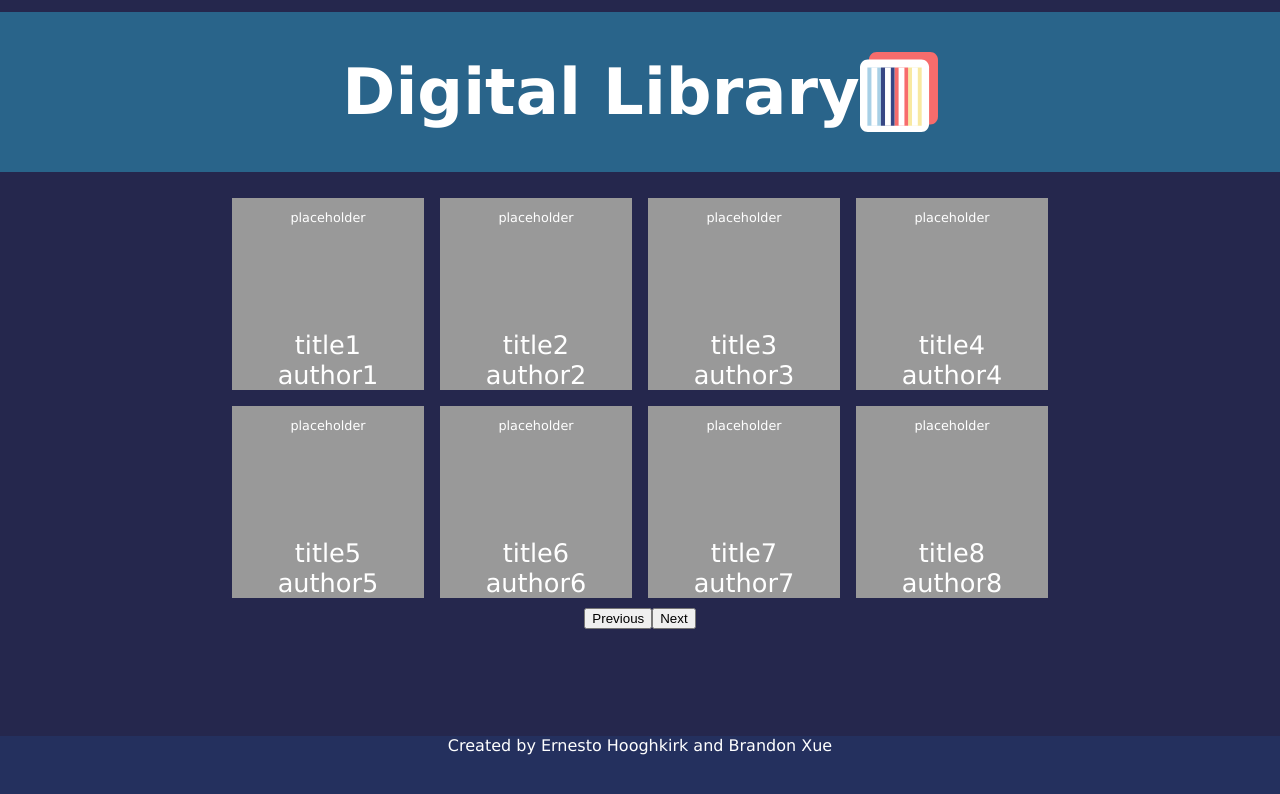
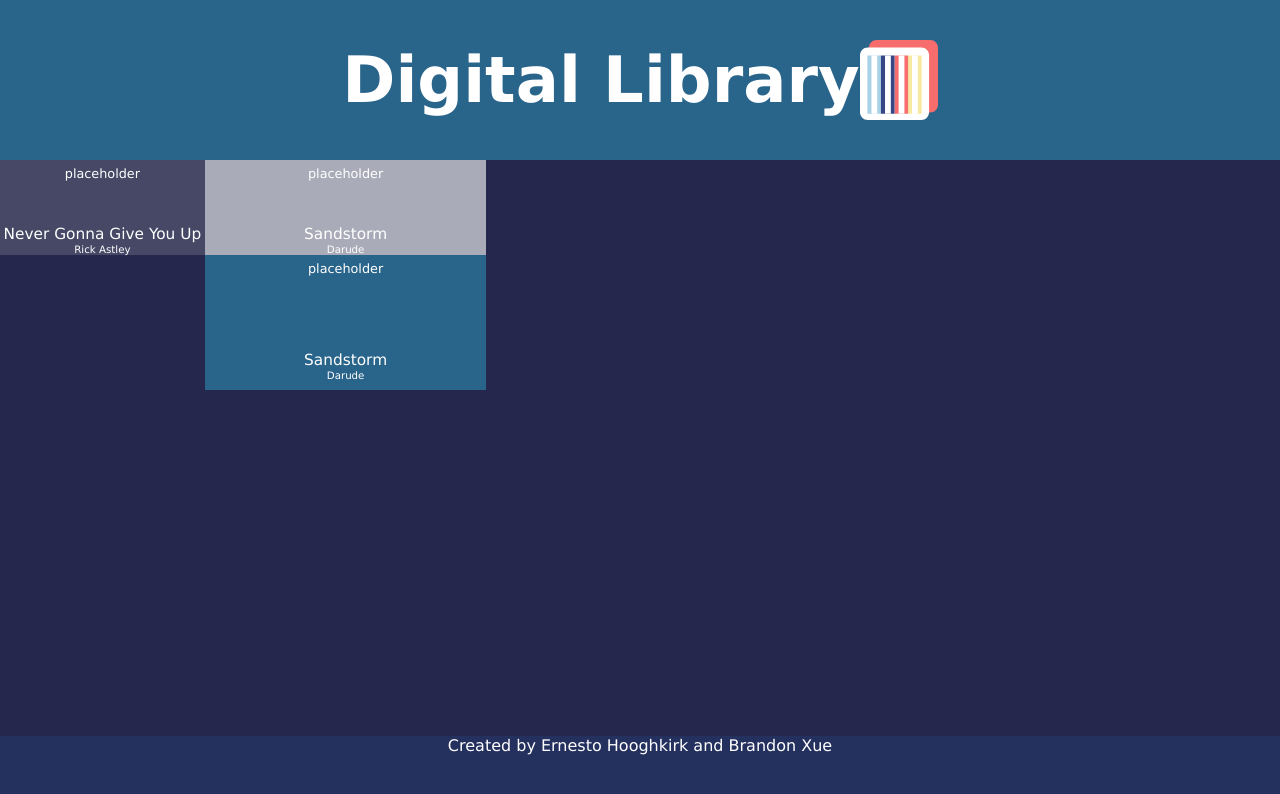
Before and after one commit to BrandonXue/digital-library, a React (Create React App) app: page / in a window 1280 px wide. Shown: the top 794 px of the page. Built offline with nearby package versions, Linux system fonts and the light colour scheme.

Commit message:
Changed App display property

```diff
--- a/src/App.css
+++ b/src/App.css
@@ -1,6 +1,6 @@
 .App {
-  display: grid;
-  grid-template-rows: 20vh auto 20vh;
+  display: flex;
+  flex-direction: column;
   text-align: center;
   position: relative;
   min-height: 100vh;
@@ -10,7 +10,3 @@
 .App-link {
   color: #ffffff;
 }
-
-.Bookcase {
-  align-self: center;
-}
--- a/src/App.js
+++ b/src/App.js
@@ -76,7 +76,7 @@ class App extends React.Component {
     return (
       <div className="App">
         <Header className='Header'/>
-          <Collage className='Bookcase' media={media} music={musicList} written={writtenList}/>
+          <Collage className='Mosaic' media={media} music={musicList} written={writtenList}/>
         <Footer className='Footer'/>
       </div>
     );
--- a/src/components/bookcaseComponent/Collage.css
+++ b/src/components/bookcaseComponent/Collage.css
@@ -1,20 +1,11 @@
-.mosaic {
-    grid-row-start: 2;
-    grid-row-end: 3;
+.collage {
+    display: grid;
+    grid-template-rows: 19% 27% 28% 26%;
+    grid-template-columns: 16% 22% 23% 20% 19%;
+    left: 0px;
+    right: 0px;
+    min-height: 500px;
 
-    padding-top: 1em;
-    display: flex;
-    flex-direction: column;
-    align-items: center;
+    grid-column-start: 2;
+    grid-column-end: 4;
 }
-
-.shelfRow {
-    display: flex;
-    flex-direction: row;
-    align-items: center;
-}
-
-.buttons {
-    display: block;
-    align-items: center;
-}
--- a/src/components/bookcaseComponent/Collage.js
+++ b/src/components/bookcaseComponent/Collage.js
@@ -1,50 +1,43 @@
 import React from 'react';
 import Book from './CollageItem.js';
 import './Collage.css';
+import CollageItem from './CollageItem.js';
 
 class Collage extends React.Component {
     constructor(props) {
         super(props);
         this.state = {
             media: props.media,
+            music: props.music,
+            written: props.written,
             startIndex: 0,
         };
     }
 
-    renderBook(i) {
-        let title = "", author = "";
-        const media = this.state.media;
-        if (media.length > i) {
-            const mediaItem = media[i];
-            title = mediaItem.title;
-            author = mediaItem.author;
-        }
+    renderTile(tileNum, width, height, tileColor, mediaItem, mediaType) {
         return (
-            <Book title={title} author={author}/>
+            <CollageItem
+                tileNum={tileNum}
+                width={width}
+                height={height}
+                tileColor={tileColor}
+                mediaItem={mediaItem}
+                mediaType={mediaType}
+            />
         );
     }
 
     render() {
-        let start = this.state.startIndex;
+        let testItem = this.state.music[0];
+        let testItem2 = this.state.music[1];
+        let testType = "music";
 
+        // 258 294
         return (
-            <div className="mosaic">
-                <div className="shelfRow">
-                    {this.renderBook(start)}
-                    {this.renderBook(start+1)}
-                    {this.renderBook(start+2)}
-                    {this.renderBook(start+3)}
-                </div>
-                <div className="shelfRow">
-                    {this.renderBook(start+4)}
-                    {this.renderBook(start+5)}
-                    {this.renderBook(start+6)}
-                    {this.renderBook(start+7)}
-                </div>
-                <div className="buttons">
-                    <button>Previous</button>
-                    <button>Next</button>
-                </div>
+            <div className="collage">
+                {this.renderTile(1, "5.85em", "6.67em", "#464866", testItem, testType)}
+                {this.renderTile(2, "5.85em", "6.67em", "#AAABB8", testItem2, testType)}
+                {this.renderTile(3, "5.85em", "6.67em", "#29648A", testItem2, testType)}
             </div>
         );
     }
--- a/src/components/bookcaseComponent/CollageItem.css
+++ b/src/components/bookcaseComponent/CollageItem.css
@@ -1,29 +1,23 @@
 .collageItem {
+    left: 12.48%;
+    color: #FFFFFF;
     display: flex;
     flex-direction: column;
     align-items: center;
-    color: #FFFFFF;
-    min-width: 5em;
-    min-height: 5em;
-    width: 15vw;
-    height: 15vw;
-    margin: min(1vw, 1vh);
-
-
 }
 
 .image {
     font-size: 1vw;
 
-    margin-top: 1vw;
-    height: 10vw;
-    width: 10vw;
+    margin-top: .5em;
+    height: 7em;
+    width: 7em;
 }
 
-.bookTitle {
-    font-size: 2vw;
+.title {
+    font-size: 1.2vw;
 }
 
-.bookAuthor {
-    font-size: 2vw;
+.author {
+    font-size: .8vw;
 }
--- a/src/components/bookcaseComponent/CollageItem.js
+++ b/src/components/bookcaseComponent/CollageItem.js
@@ -8,15 +8,53 @@ class CollageItem extends React.Component {
 
 
     render() {
-        let title = this.props.title ? this.props.title : "[Book not found]";
-        let author = this.props.author ? this.props.author : "[Author not found]";
-        let color = this.props.color? this.props.color : "#999999";
+        let mediaItem = this.props.mediaItem;
+        let type = this.props.mediaType;
+        let title = "Unknown title", creator = "Unknown creator";
+        if (type == "music") {
+            title = mediaItem.title;
+            creator = mediaItem.artist;
+        } else if (type == "written") {
+            title = mediaItem.title;
+            creator = mediaItem.author;
+        }
+
+        let colStart = 1, colEnd = 1, rowStart = 1, rowEnd = 1;
+        switch (this.props.tileNum) {
+            case 1:
+                colStart = 1; colEnd = 2; rowStart = 1; rowEnd = 2;
+                break;
+            case 2:
+                colStart = 2; colEnd = 3; rowStart = 1; rowEnd = 2;
+                break;
+            case 3:
+                colStart = 2; colEnd = 2; rowStart = 2; rowEnd = 3;
+                break;
+            case 4:
+                colStart = 3; colEnd = 5; rowStart = 1; rowEnd = 3;
+                break;
+            case 5:
+                colStart = 1; colEnd = 2; rowStart = 1; rowEnd = 2;
+                break;
+            case 6:
+                break;
+            case 7:
+                break;
+            default:
+                break;
+        }
 
         return (
-            <div className="collageItem" style={{backgroundColor: color}}>
+            <div className="collageItem" style={{
+                backgroundColor: this.props.tileColor,
+                gridColumnStart: colStart,
+                gridColumnEnd: colEnd,
+                gridRowStart: rowStart,
+                gridRowEnd: rowEnd,}}
+            >
                 <div className="image">placeholder</div>
-                <div className="bookTitle">{title}</div>
-                <div className="bookAuthor">{author}</div>
+                <div className="title">{title}</div>
+                <div className="author">{creator}</div>
             </div>
         );
     }
```
